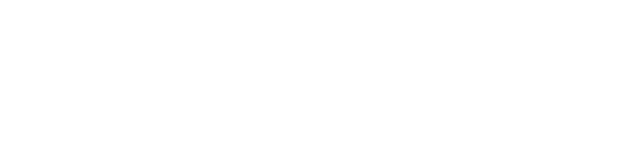
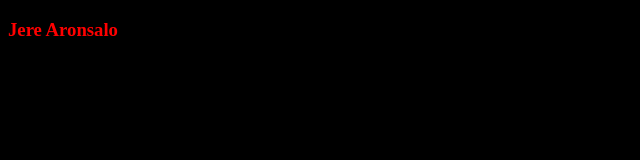
Before and after one commit to JekeZ/JekeZ.github.io, a plain HTML site: page index.html in a window 1280 px wide. Shown: the whole page, without its empty margins (0-640 px from the left). Drawn offline with Linux system fonts and the light colour scheme.

Commit message:
Muutoksia

```diff
--- a/index.html
+++ b/index.html
@@ -4,9 +4,10 @@
     <meta charset="UTF-8">
     <meta http-equiv="X-UA-Compatible" content="IE=edge">
     <meta name="viewport" content="width=device-width, initial-scale=1.0">
-    <title>Document</title>
+    <title>Jeren nettisivu</title>
+    <link rel="stylesheet" href="style.css">
 </head>
 <body>
-
+    <h3 class="Alkuteksti">Jere Aronsalo </h3>
 </body>
 </html>
--- /dev/null
+++ b/style.css
@@ -0,0 +1,6 @@
+.Alkuteksti{
+    color: red;
+}
+body{
+    background-color: black;
+}
```
